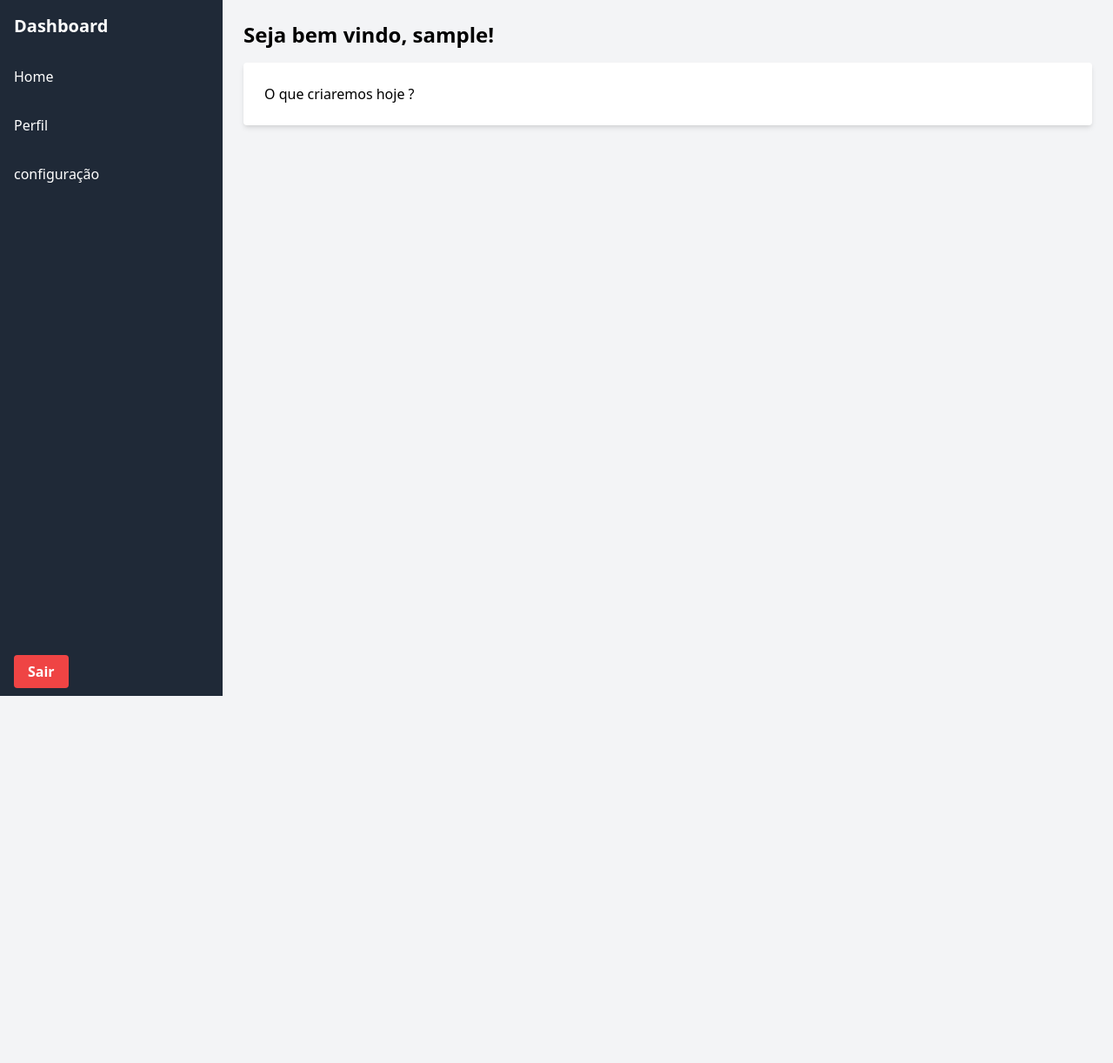
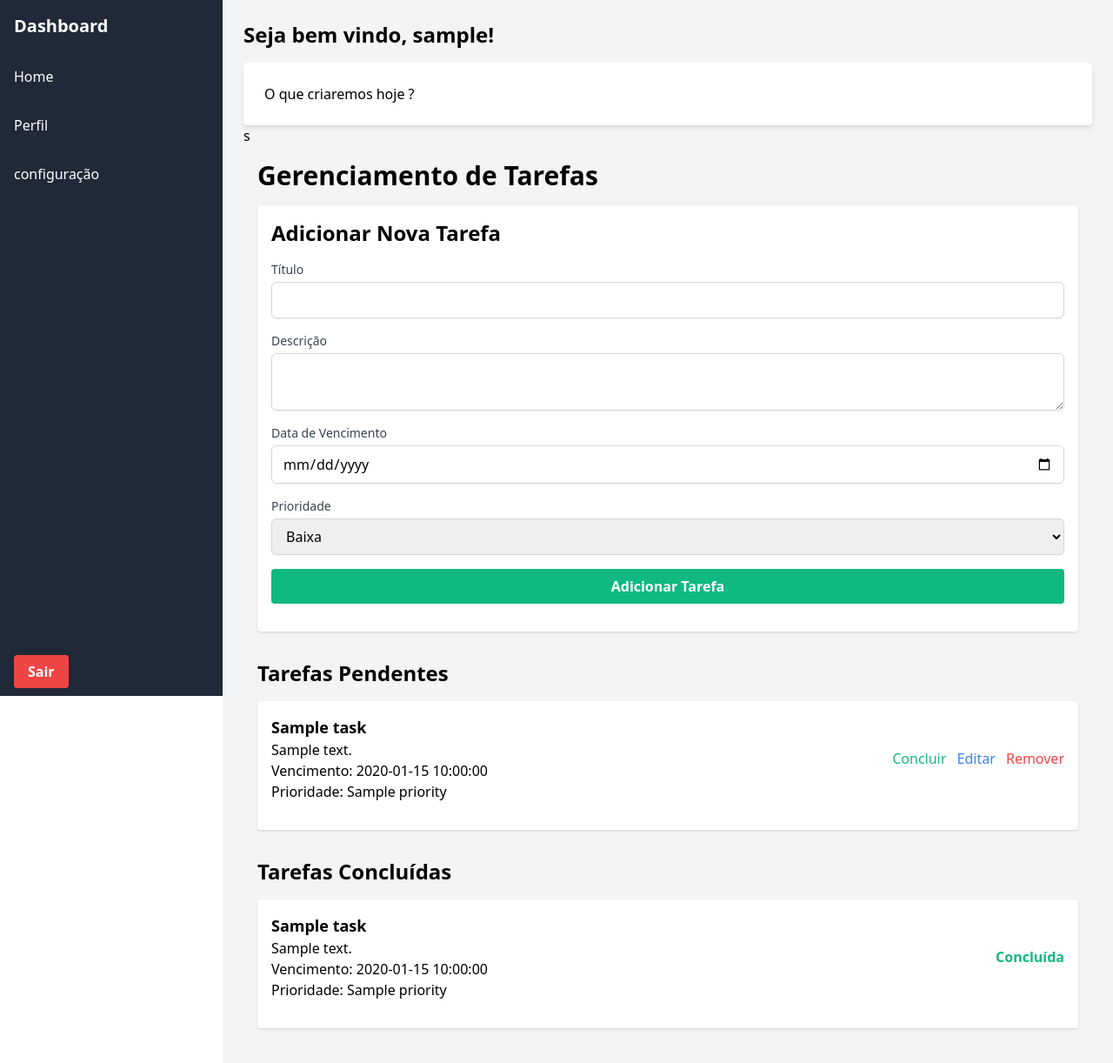
Before and after one commit to FernandoGomesMonteiro/To-do-a-list, a Flask app: template to_do_a_list/templates/dashboard.html in a window 1280 px wide. Shown: the whole page at 87% size. Before the commit the page ends 800 px from the top, so only its background shows below. Run offline with Flask 3, Linux system fonts and the light colour scheme; the template is opened without the code that fills it: most values are stand-ins (such as "Sample title", 1, 10 or a date in 2020).

Commit message:
origin/master

```diff
--- a/to_do_a_list/app.py
+++ b/to_do_a_list/app.py
@@ -72,12 +72,66 @@
 def logout():
     session.pop('username',None)
     return redirect (url_for('index'))
+#---------------------------------- gerenciamento de tarefas
 
+def get_db_connection():
+    conn = sqlite3.connect('database.db')
+    conn.row_factory = sqlite3.Row
+    return conn
 
+@app.route('/get_db')
+def get_db():
+    conn = get_db_connection()
+    tasks = conn.execute('SELECT * FROM tasks WHERE completed = 0').fetchall()
+    completed_tasks = conn.execute('SELECT * FROM tasks WHERE completed = 1').fetchall()
+    conn.close()
+    return render_template('index.html', tasks=tasks, completed_tasks=completed_tasks)
 
+@app.route('/add', methods=['POST'])
+def add():
+    title = request.form['title']
+    description = request.form['description']
+    due_date = request.form['due_date']
+    priority = request.form['priority']
+    conn = get_db_connection()
+    conn.execute('INSERT INTO tasks (title, description, due_date, priority, completed) VALUES (?, ?, ?, ?, ?)',
+                 (title, description, due_date, priority, 0))
+    conn.commit()
+    conn.close()
+    return redirect(url_for('dashboard'))
 
+@app.route('/edit/<int:id>', methods=['GET', 'POST'])
+def edit(id):
+    conn = get_db_connection()
+    if request.method == 'POST':
+        title = request.form['title']
+        description = request.form['description']
+        due_date = request.form['due_date']
+        priority = request.form['priority']
+        conn.execute('UPDATE tasks SET title = ?, description = ?, due_date = ?, priority = ? WHERE id = ?',
+                     (title, description, due_date, priority, id))
+        conn.commit()
+        conn.close()
+        return redirect(url_for('dashboard'))
+    task = conn.execute('SELECT * FROM tasks WHERE id = ?', (id,)).fetchone()
+    conn.close()
+    return render_template('edit.html', task=task)
 
+@app.route('/complete/<int:id>')
+def complete(id):
+    conn = get_db_connection()
+    conn.execute('UPDATE tasks SET completed = 1 WHERE id = ?', (id,))
+    conn.commit()
+    conn.close()
+    return redirect(url_for('dashboard'))
 
+@app.route('/delete/<int:id>')
+def delete(id):
+    conn = get_db_connection()
+    conn.execute('DELETE FROM tasks WHERE id = ?', (id,))
+    conn.commit()
+    conn.close()
+    return redirect(url_for('dashboard'))
 
 if __name__ == '__main__':
-       app.run(debug=True)
+    app.run(debug=True)
--- a/to_do_a_list/log_db.py
+++ b/to_do_a_list/log_db.py
@@ -15,5 +15,7 @@
     conn.commit()
     conn.close()
 
+
+
 if __name__ == '__main__':
     log_db()
--- a/to_do_a_list/templates/dashboard.html
+++ b/to_do_a_list/templates/dashboard.html
@@ -3,7 +3,7 @@
 <head>
     <meta charset="UTF-8">
     <meta name="viewport" content="width=device-width, initial-scale=1.0">
-    <title>Dashboard</title>
+    <title>Gerenciamento de Tarefas</title>
     <link href="https://cdn.jsdelivr.net/npm/tailwindcss@2.2.19/dist/tailwind.min.css" rel="stylesheet">
 </head>
 <body class="flex">
@@ -14,6 +14,7 @@
             <li class="p-4 hover:bg-gray-700"><a href="#">Perfil</a></li>
             <li class="p-4 hover:bg-gray-700"><a href="#">configuração</a></li>
         </ul>
+
         <div class="p-4">
             <a href="{{ url_for('logout') }}" class="bg-red-500 hover:bg-red-700 text-white font-bold py-2 px-4 rounded">Sair</a>
         </div>
@@ -22,7 +23,74 @@
         <h1 class="text-2xl font-bold mb-4">Seja bem vindo, {{ username }}!</h1>
         <div class="bg-white p-6 rounded shadow-md">
             <p>O que criaremos hoje ?</p>
-        </div>
+        </div>s
+            <div class="container mx-auto p-4">
+                <h1 class="text-3xl font-bold mb-4">Gerenciamento de Tarefas</h1>
+                <div class="bg-white p-4 rounded shadow">
+                    <h2 class="text-2xl font-bold mb-4">Adicionar Nova Tarefa</h2>
+                    <form action="/add" method="post" class="mb-4">
+                        <div class="mb-4">
+                            <label for="title" class="block text-sm font-medium text-gray-700">Título</label>
+                            <input type="text" id="title" name="title" class="mt-1 block w-full px-3 py-2 border border-gray-300 rounded-md shadow-sm focus:outline-none focus:border-indigo-500 focus:ring focus:ring-indigo-500 focus:ring-opacity-50">
+                        </div>
+                        <div class="mb-4">
+                            <label for="description" class="block text-sm font-medium text-gray-700">Descrição</label>
+                            <textarea id="description" name="description" class="mt-1 block w-full px-3 py-2 border border-gray-300 rounded-md shadow-sm focus:outline-none focus:border-indigo-500 focus:ring focus:ring-indigo-500 focus:ring-opacity-50"></textarea>
+                        </div>
+                        <div class="mb-4">
+                            <label for="due_date" class="block text-sm font-medium text-gray-700">Data de Vencimento</label>
+                            <input type="date" id="due_date" name="due_date" class="mt-1 block w-full px-3 py-2 border border-gray-300 rounded-md shadow-sm focus:outline-none focus:border-indigo-500 focus:ring focus:ring-indigo-500 focus:ring-opacity-50">
+                        </div>
+                        <div class="mb-4">
+                            <label for="priority" class="block text-sm font-medium text-gray-700">Prioridade</label>
+                            <select id="priority" name="priority" class="mt-1 block w-full px-3 py-2 border border-gray-300 rounded-md shadow-sm focus:outline-none focus:border-indigo-500 focus:ring focus:ring-indigo-500 focus:ring-opacity-50">
+                                <option value="Baixa">Baixa</option>
+                                <option value="Média">Média</option>
+                                <option value="Alta">Alta</option>
+                            </select>
+                        </div>
+                        <button type="submit" class="w-full bg-green-500 hover:bg-green-700 text-white font-bold py-2 px-4 rounded focus:outline-none focus:shadow-outline">Adicionar Tarefa</button>
+                    </form>
+                </div>
+                <div class="mt-8">
+                    <h2 class="text-2xl font-bold mb-4">Tarefas Pendentes</h2>
+                    <div class="bg-white p-4 rounded shadow">
+                        {% for task in tasks %}
+                            <div class="flex justify-between items-center mb-4">
+                                <div>
+                                    <h3 class="text-lg font-bold">{{ task.title }}</h3>
+                                    <p>{{ task.description }}</p>
+                                    <p>Vencimento: {{ task.due_date }}</p>
+                                    <p>Prioridade: {{ task.priority }}</p>
+                                </div>
+                                <div>
+                                    <a href="/complete/{{ task.id }}" class="text-green-500 hover:text-green-700 mr-2">Concluir</a>
+                                    <a href="/edit/{{ task.id }}" class="text-blue-500 hover:text-blue-700 mr-2">Editar</a>
+                                    <a href="/delete/{{ task.id }}" class="text-red-500 hover:text-red-700">Remover</a>
+                                </div>
+                            </div>
+                        {% endfor %}
+                    </div>
+                </div>
+                <div class="mt-8">
+                    <h2 class="text-2xl font-bold mb-4">Tarefas Concluídas</h2>
+                    <div class="bg-white p-4 rounded shadow">
+                        {% for task in completed_tasks %}
+                            <div class="flex justify-between items-center mb-4">
+                                <div>
+                                    <h3 class="text-lg font-bold">{{ task.title }}</h3>
+                                    <p>{{ task.description }}</p>
+                                    <p>Vencimento: {{ task.due_date }}</p>
+                                    <p>Prioridade: {{ task.priority }}</p>
+                                </div>
+                                <div>
+                                    <span class="text-green-500 font-bold">Concluída</span>
+                                </div>
+                            </div>
+                        {% endfor %}
+                    </div>
+                </div>
+            </div>
     </div>
 </body>
 </html>
```
Also changed, not shown: database.db.
